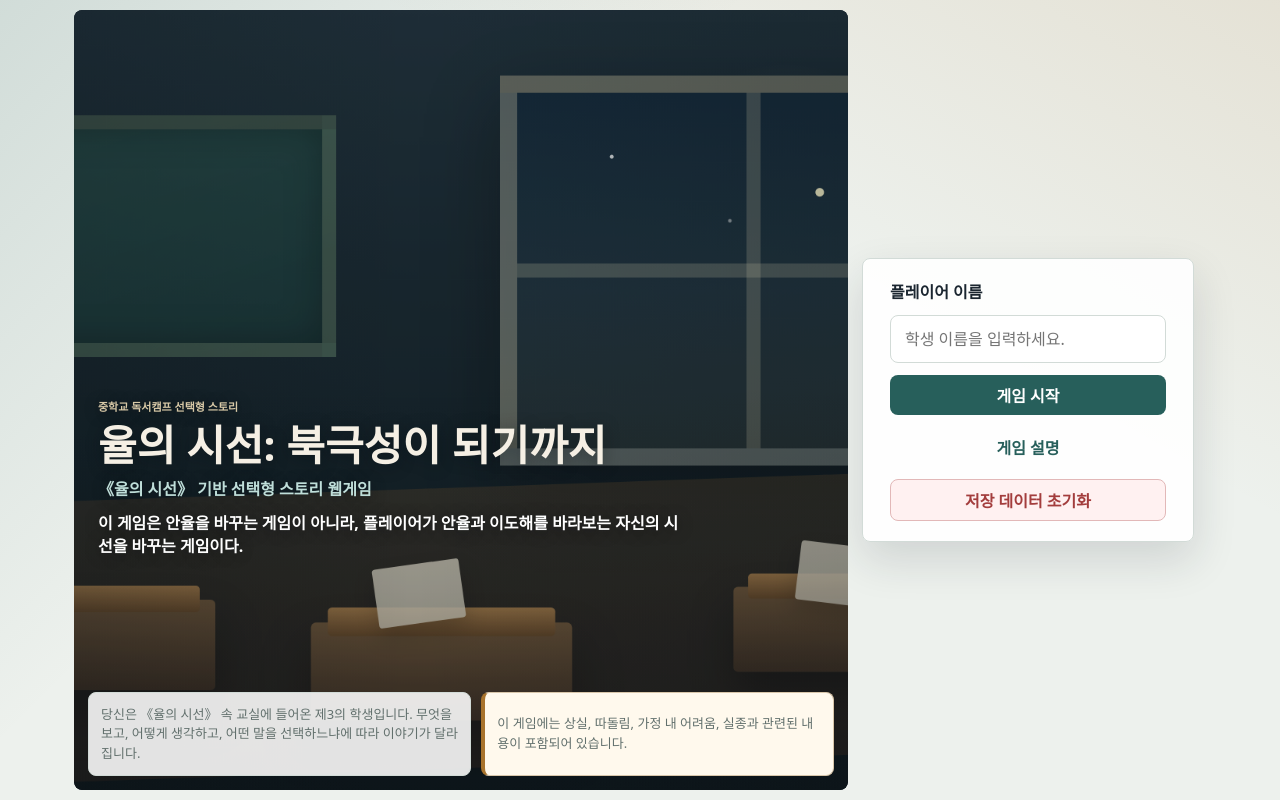
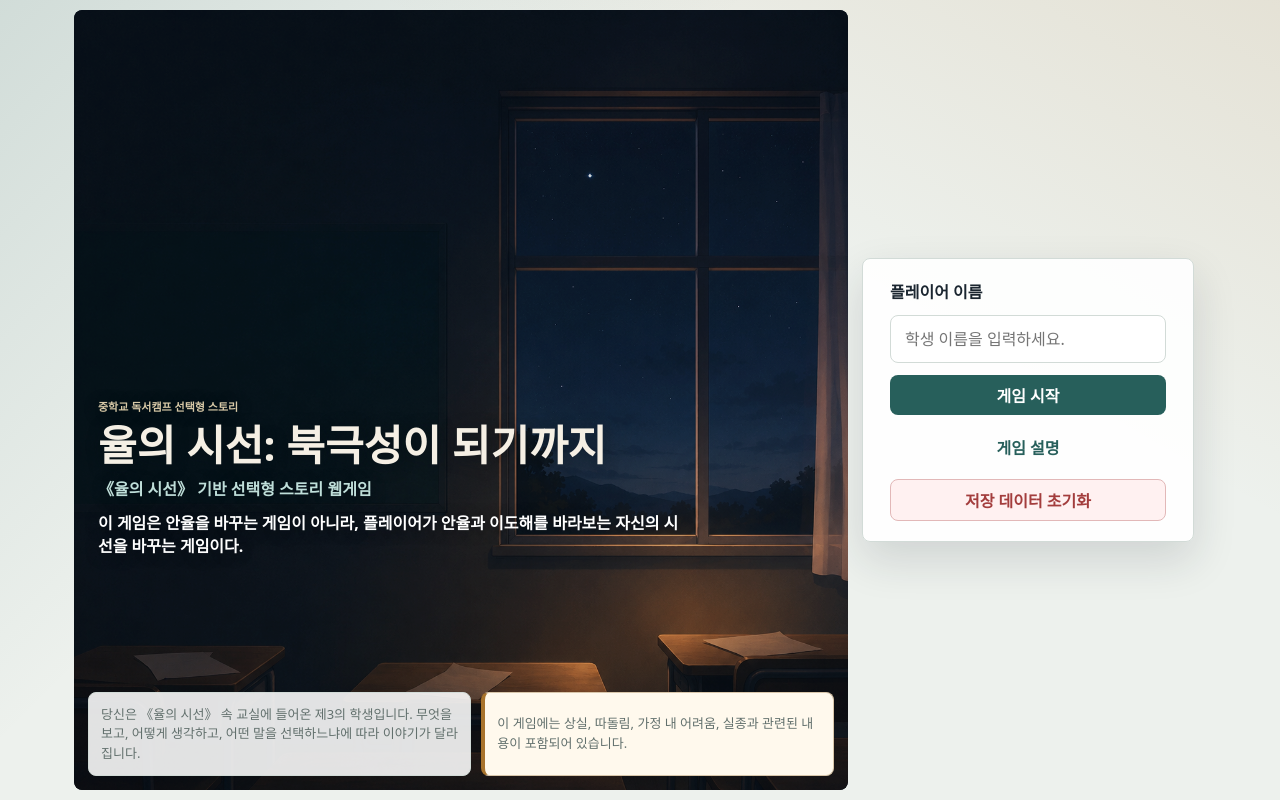
Before and after one commit to dmms6696/yulsgaze, a React (Vite) app: page / in a window 1280 px wide. Built offline with nearby package versions, Linux system fonts and the light colour scheme.

Commit message:
Use provided start screen image

```diff
--- a/src/data/assetManifest.ts
+++ b/src/data/assetManifest.ts
@@ -8,7 +8,7 @@ const assetPath = (path: string) => `./assets/${path}`;
 
 export const ASSETS = {
   title: {
-    main: assetPath("title/yul-gaze-main.png"),
+    main: assetPath("title/yul-gaze-start-classroom.png"),
     classroomWindow: assetPath("title/classroom-window.webp"),
   },
   actTransitions: {
```
Also changed, not shown: public/assets/title/yul-gaze-main.png (deleted), public/assets/title/yul-gaze-start-classroom.png (added), 5 other files (tests, documents, lock files or other folders).
